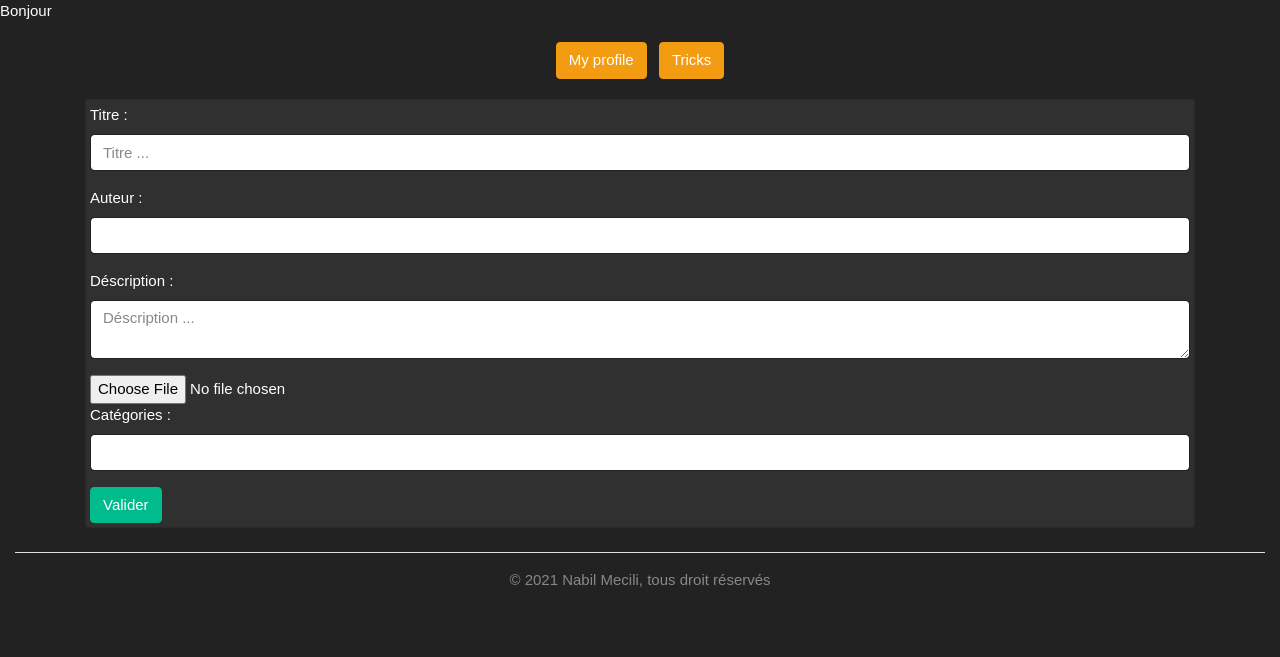
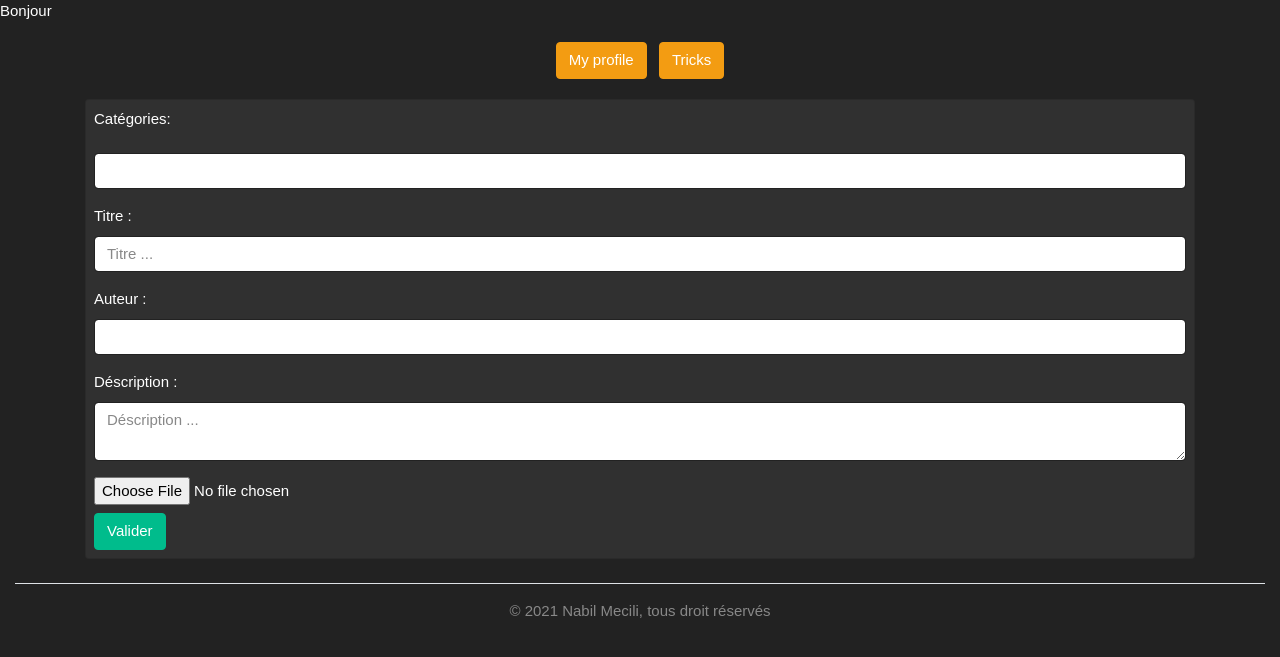
Before and after one commit to mecbil/P6_01_SnowTricks_CodeSource, a Symfony app: template templates/admin/index.html.twig in a window 1280 px wide, after a click on "Tricks". Shown: the part 71-728 px from the top of the page. Run offline with Twig, Linux system fonts and the light colour scheme; the template is opened without the code that fills it, so the values that code supplies are empty; form fields are guessed from the names that the template uses; some libraries are stand-ins or nearby versions.

Commit message:
some fix

```diff
--- a/src/Entity/Categories.php
+++ b/src/Entity/Categories.php
@@ -4,9 +4,11 @@ namespace App\Entity;
 
 use App\Repository\CategoriesRepository;
 use Doctrine\ORM\Mapping as ORM;
+use Symfony\Bridge\Doctrine\Validator\Constraints\UniqueEntity;
 
 /**
  * @ORM\Entity(repositoryClass=CategoriesRepository::class)
+ * @UniqueEntity("label")
  */
 class Categories
 {
--- a/src/Entity/Comments.php
+++ b/src/Entity/Comments.php
@@ -2,14 +2,11 @@
 
 namespace App\Entity;
 
-use App\Repository\CommentsRepository;
 use Doctrine\ORM\Mapping as ORM;
 use Symfony\Component\Validator\Constraints as Assert;
-use Symfony\Bridge\Doctrine\Validator\Constraints\UniqueEntity;
 
 /**
  * @ORM\Entity(repositoryClass=CommentsRepository::class)
- * @UniqueEntity("content")
  */
 class Comments
 {
@@ -27,6 +24,7 @@ class Comments
 
     /**
      * @ORM\Column(type="string", length=100)
+     * @Assert\Unique(message = "Cette valeur est déjà utilisée.")
      */
     private $author;
 
--- a/src/Entity/Pictures.php
+++ b/src/Entity/Pictures.php
@@ -2,7 +2,6 @@
 
 namespace App\Entity;
 
-use App\Repository\PicturesRepository;
 use Doctrine\ORM\Mapping as ORM;
 
 /**
--- a/src/Entity/Tricks.php
+++ b/src/Entity/Tricks.php
@@ -2,14 +2,14 @@
 
 namespace App\Entity;
 
-use App\Repository\TricksRepository;
 use Doctrine\Common\Collections\ArrayCollection;
 use Doctrine\Common\Collections\Collection;
 use Doctrine\ORM\Mapping as ORM;
-use Symfony\Component\HttpFoundation\File\File;
+use Symfony\Bridge\Doctrine\Validator\Constraints\UniqueEntity;
 
 /**
  * @ORM\Entity(repositoryClass=TricksRepository::class)
+ * @UniqueEntity("title")
  */
 class Tricks
 {
--- a/src/Form/CommentsType.php
+++ b/src/Form/CommentsType.php
@@ -13,11 +13,6 @@ class CommentsType extends AbstractType
     {
         $builder
             ->add('content')
-            // ->add('author')
-            // ->add('created_at')
-            // ->add('modify_at')
-            // ->add('users')
-            // ->add('tricks')
         ;
     }
 
--- a/src/Form/PicturesType.php
+++ b/src/Form/PicturesType.php
@@ -20,7 +20,6 @@ class PicturesType extends AbstractType
                 'mapped' => false,
                 'required' => false,
             ])
-            // ->add('tricks')
         ;
     }
 
--- a/src/Form/VidsType.php
+++ b/src/Form/VidsType.php
@@ -14,7 +14,6 @@ class VidsType extends AbstractType
         $builder
             ->add('label')
             ->add('link')
-            // ->add('tricks')
         ;
     }
 
--- a/templates/admin/index.html.twig
+++ b/templates/admin/index.html.twig
@@ -41,14 +41,16 @@
         </div>
         {# Tricks Collapse #}
         <div class="collapse {{ (onglet)=='tricks' ? 'show' : '' }}" id="tricks">
-            <div class="card card-body">
+            <div class="card card-body p-2">
                 {{ form_start(formTricks) }}
+                    Catégories:
+                    {{ form_row(formTricks.categories, {label: ' ' }) }}
                     <span id="tr"></span>{{ form_row(formTricks.title, {label: 'Titre :', attr: {'placeholder': 'Titre ...'} }) }}
                     {{ form_row(formTricks.author, {label: 'Auteur :', attr: {value: app.user.nickname } }) }}
                     {{ form_row(formTricks.content, {label: 'Déscription :', attr: {'placeholder': 'Déscription ...'} }) }}
                     <div class="hidden" style="display: none;">{{ form_row(formTricks.fitured_img, {attr: {'class': 'hidden-row'} }) }}</div>
-                    <input type="file" name="fitured_img" class="form-control-file">
-                    {{ form_row(formTricks.categories, {label: 'Catégories :' }) }}
+                    <input type="file" name="fitured_img" class="form-control-file mb-2">
+
                     <button type="submit" class="btn btn-success">Valider</button>
                 {{ form_end(formTricks) }}
             </div>
```
Also changed, not shown: src/Entity/Vids.php (+6 -1 lines), src/Form/TricksType.php (+0 -12 lines), 2 other files.
